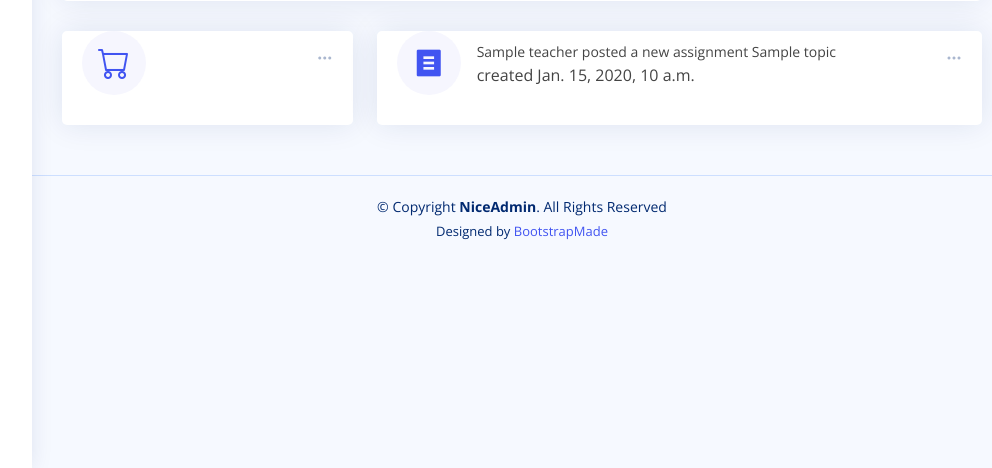
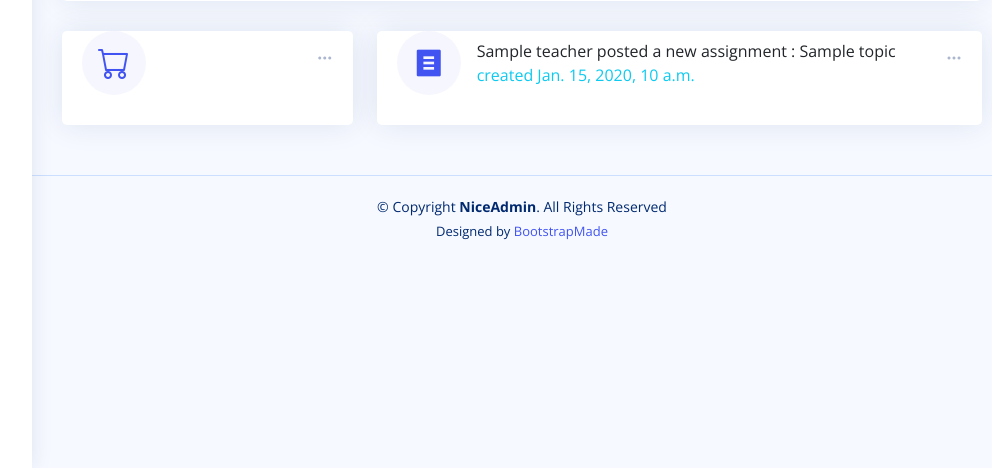
Before and after one commit to atheenaantonyt9689/google_classroom_clone, a Django app: template templates/classroom/assignment/assignment_list.html in a window 1280 px wide. Shown: the part 332-800 px from the top of the page, without its empty margins (268-1260 px from the left). Run offline with Django 3.2, Linux system fonts and the light colour scheme; the template is opened without the code that fills it: most values are stand-ins (such as "Sample title", 1, 10 or a date in 2020); some libraries are stand-ins or nearby versions.

Commit message:
text color changes

```diff
--- a/templates/classroom/assignment/assignment_list.html
+++ b/templates/classroom/assignment/assignment_list.html
@@ -128,11 +128,11 @@
                 </div>
                 <div class="ps-3">
                   <!-- <h6>145</h6> -->
-                  <span class=" small pt-1 ">{{classroom_user.teacher}} posted a new assignment {{i.assignment.topic}} </span> <br>
+                  <span class=" text-dark ">{{classroom_user.teacher}} posted a new assignment : {{i.assignment.topic}} </span> <br>
                   {% comment %} {% if updated_at in i.assignment %} {% endcomment %}
                     {% comment %} <span>edited{{ i.assignment.updated }} </span> {% endcomment %}
                   {% comment %} {% else %}                   {% endcomment %}
-                    <span>created  {{ i.assignment.created_time }}</span>
+                    <span class="text-info">created  {{ i.assignment.created_time }}</span>
                   {% comment %} {% endif %} {% endcomment %}
                 </div>
               </div>
```
